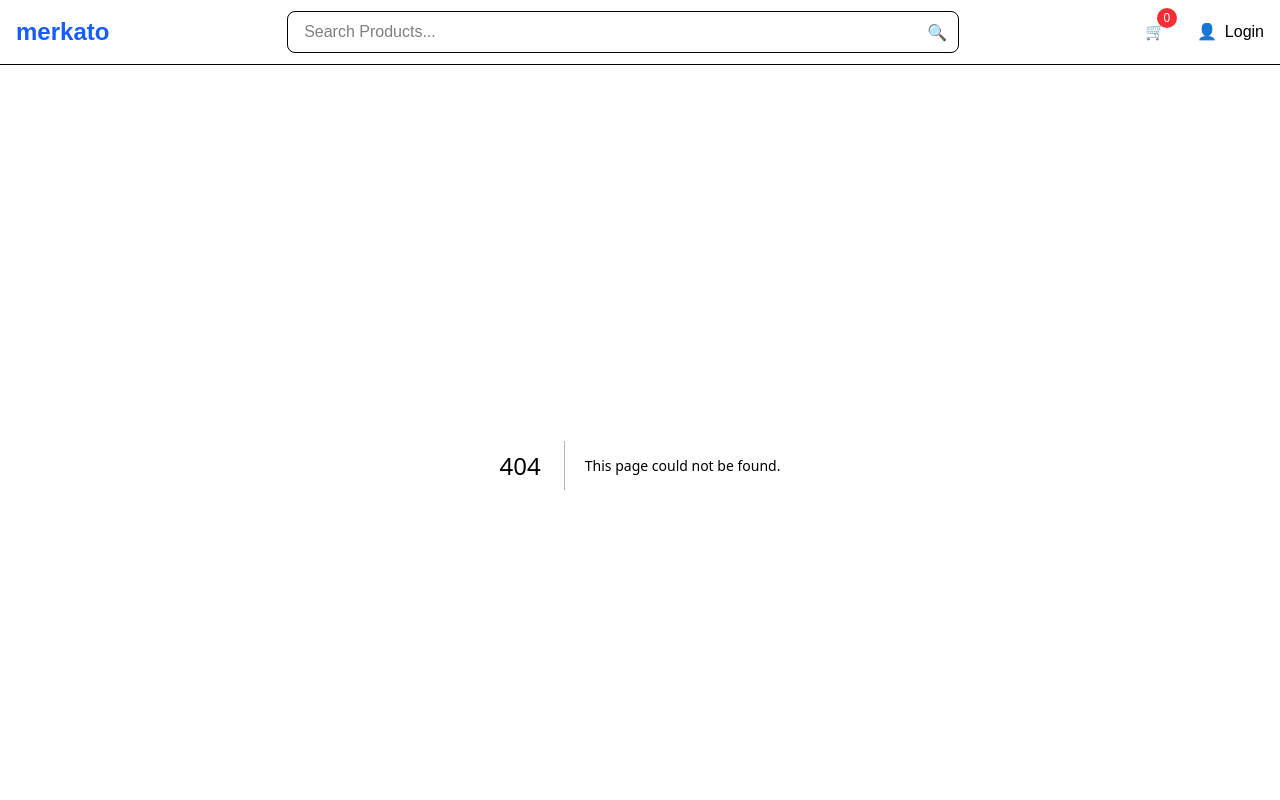
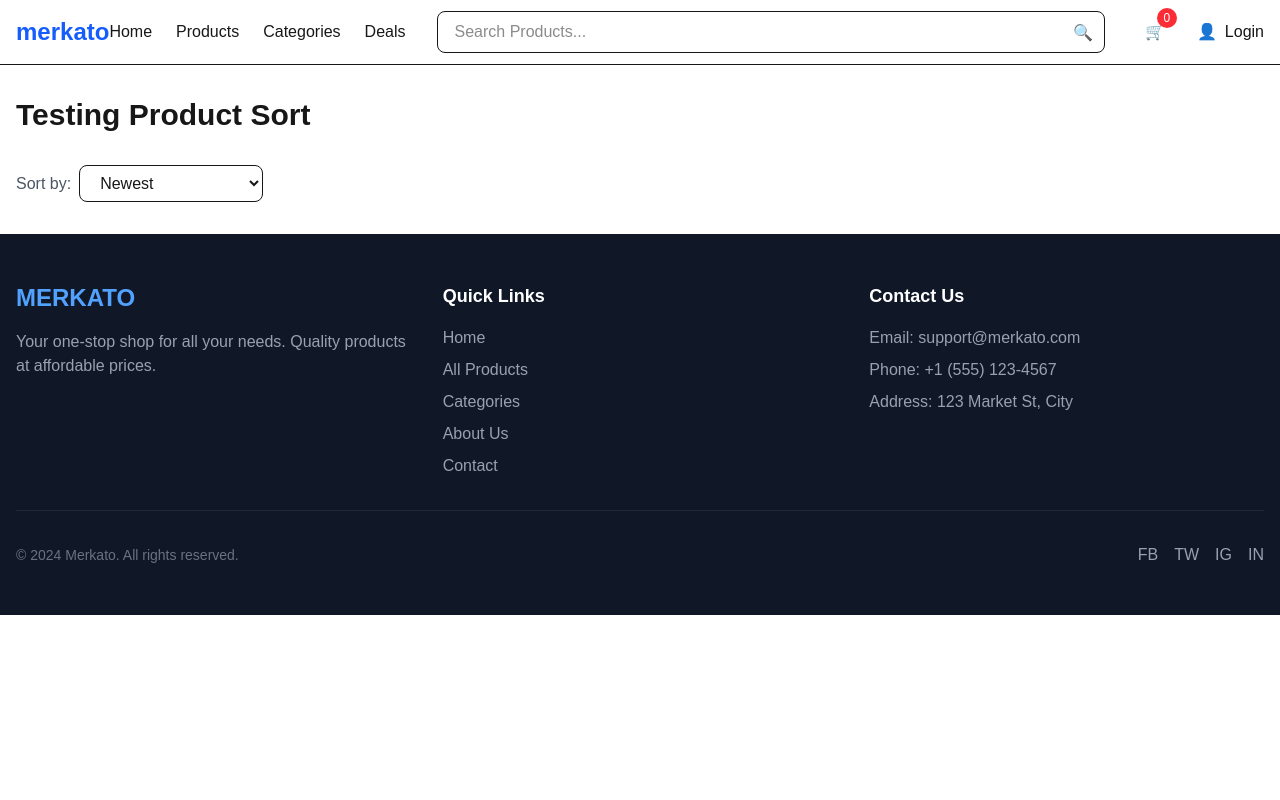
Before and after one commit to thomas1y/Merkato, a Next.js app: page /test-sort in a window 1280 px wide. Before the commit this address had no page. Shown: the top 800 px of the page. Built offline with nearby package versions, Linux system fonts and the light colour scheme.

Commit message:
adding products page

```diff
--- a/app/components/layout/Header.js
+++ b/app/components/layout/Header.js
@@ -14,6 +14,13 @@ const Header = () => {
           </div>
 
         </div>
+
+        <nav className="hidden md:flex space-x-6">
+  <a href="/" className="hover:text-blue-600">Home</a>
+  <a href="/products" className="hover:text-blue-600">Products</a>
+  <a href="#" className="hover:text-blue-600">Categories</a>
+  <a href="#" className="hover:text-blue-600">Deals</a>
+</nav>
 
         {/* SEARCH BAR - Center */}
 
--- a/app/components/products/ProductSort.js
+++ b/app/components/products/ProductSort.js
@@ -0,0 +1,23 @@
+
+
+const ProductSort = () => {
+  return (
+    <div className="flex items-center space-x-2">
+         {/* LABEL */}
+      <span className="text-gray-600">
+        Sort by:
+      </span>
+      {/* DROPDOWN SELECT */}
+
+      <select className="border rounded-lg px-4 py-2 focus:outline-none focus:ring-2 focus:ring-blue-500">
+            <option value="newest">Newest</option>
+            <option value="price-low">Price: Low to High</option>
+            <option value="price-high">Price: High to Low</option>
+            <option value="rating">Highest Rated</option>
+            <option value="name">Name: A to Z</option>
+      </select>
+    </div>
+  )
+}
+
+export default ProductSort
--- a/app/products/page.js
+++ b/app/products/page.js
@@ -0,0 +1,74 @@
+import ProductFilters from '../components/products/ProductFilters';
+import ProductSort from '../components/products/ProductSort';
+import ProductCard from '../components/products/ProductCard';
+
+const ProductsPage = () => {
+  return (
+    <div>
+
+         {/* BANNER SECTION */}
+            <div className="bg-gray-400 text-white py-12">
+                <div className="container mx-auto px-4">
+                <h1 className="text-4xl font-bold mb-4">All Products</h1>
+                <p className="text-gray-300">
+                    Browse our complete collection of products
+                </p>
+                </div>
+            </div>
+
+         {/* MAIN CONTENT - TWO COLUMNS */}
+           <div className='container mx-auto px-4 py-8'>
+                <div className='flex flex-col lg:flex-row gap-8'>
+                     {/* LEFT COLUMN - FILTERS */}
+                    <div className="lg:w-1/4">
+                        <ProductFilters />
+                    </div>
+
+                       {/* RIGHT COLUMN - PRODUCTS */}
+                    <div className="lg:w-3/4">
+                          {/* SORT BAR */}
+                            <div className="flex justify-between items-center mb-8">
+                                <div>
+                                    <p className="text-gray-600">
+                                    Showing products
+                                    </p>
+                                    </div>
+                                    <ProductSort />
+                                    </div>
+                                    {/* PRODUCTS GRID */}
+                                        <div className="grid grid-cols-1 sm:grid-cols-2 md:grid-cols-3 gap-6">
+                                        {/* Product Cards will go here */}
+                                        <div className="text-center py-12">
+                                            <p className="text-gray-500">Product cards will appear here</p>
+                                        </div>
+                                        </div>
+
+                                        {/* PAGINATION */}
+            <div className="mt-12 flex justify-center">
+              <nav className="flex space-x-2">
+                <button className="px-4 py-2 border rounded-lg hover:bg-gray-50">
+                  ← Previous
+                </button>
+                <button className="px-4 py-2 border rounded-lg bg-blue-500 text-white">
+                  1
+                </button>
+                <button className="px-4 py-2 border rounded-lg hover:bg-gray-50">
+                  2
+                </button>
+                <button className="px-4 py-2 border rounded-lg hover:bg-gray-50">
+                  3
+                </button>
+                <button className="px-4 py-2 border rounded-lg hover:bg-gray-50">
+                  Next →
+                </button>
+              </nav>
+            </div>
+
+                            </div>
+                   </div>
+           </div>
+    </div>
+  )
+}
+
+export default ProductsPage
--- a/app/test-filters/page.js
+++ /dev/null
@@ -1,13 +0,0 @@
-// app/test-filters/page.js
-import ProductFilters from '../components/products/ProductFilters';
-
-export default function TestFilters() {
-  return (
-    <div className="container mx-auto px-4 py-8">
-      <h1 className="text-3xl font-bold mb-8">Testing Product Filters</h1>
-      <div className="w-64">
-        <ProductFilters />
-      </div>
-    </div>
-  );
-}
--- /dev/null
+++ b/app/test-sort/page.js
@@ -0,0 +1,12 @@
+
+
+import ProductSort from '../components/products/ProductSort';
+
+export default function TestSort() {
+  return (
+    <div className="container mx-auto px-4 py-8">
+      <h1 className="text-3xl font-bold mb-8">Testing Product Sort</h1>
+      <ProductSort />
+    </div>
+  );
+}
```
